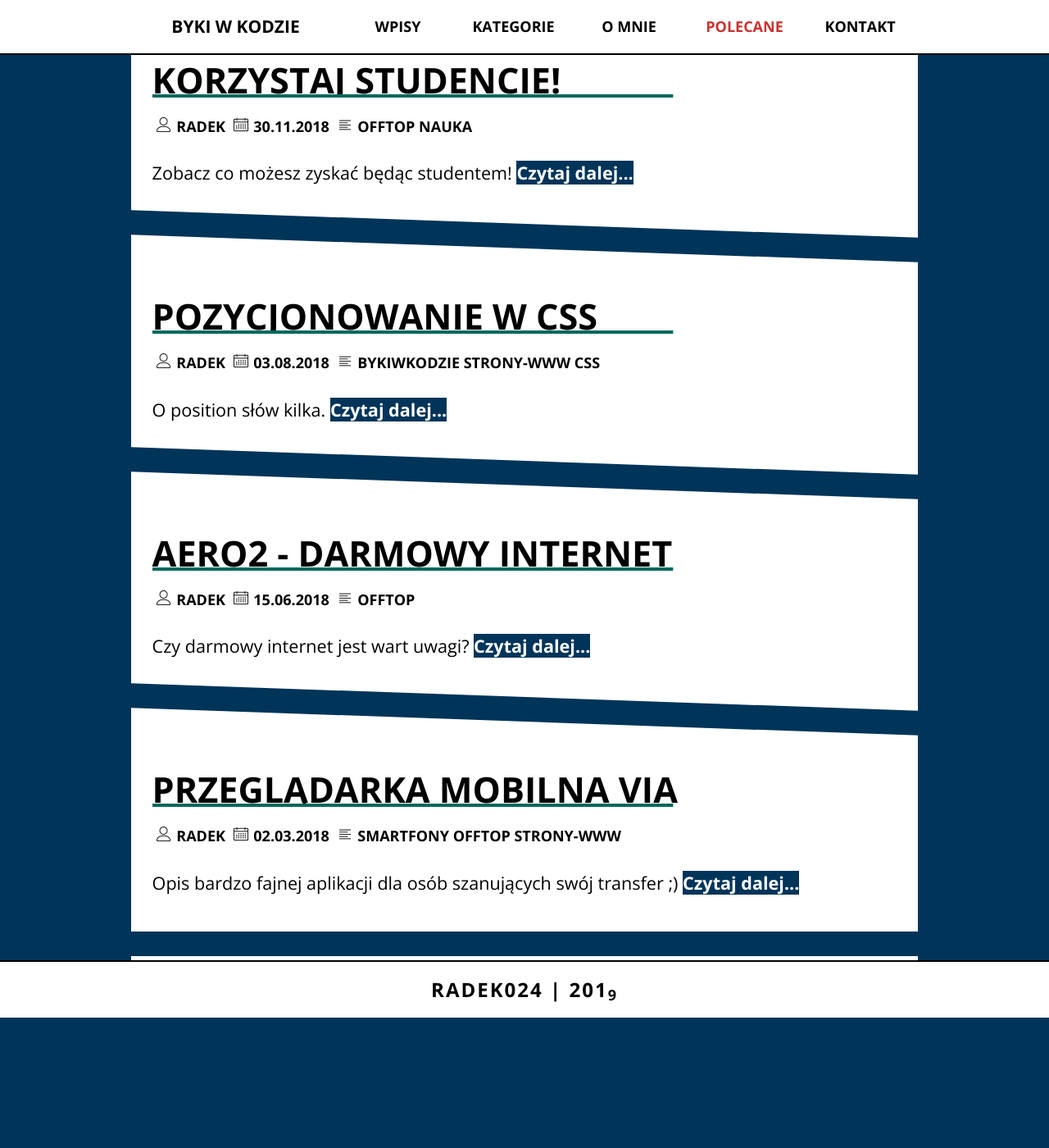
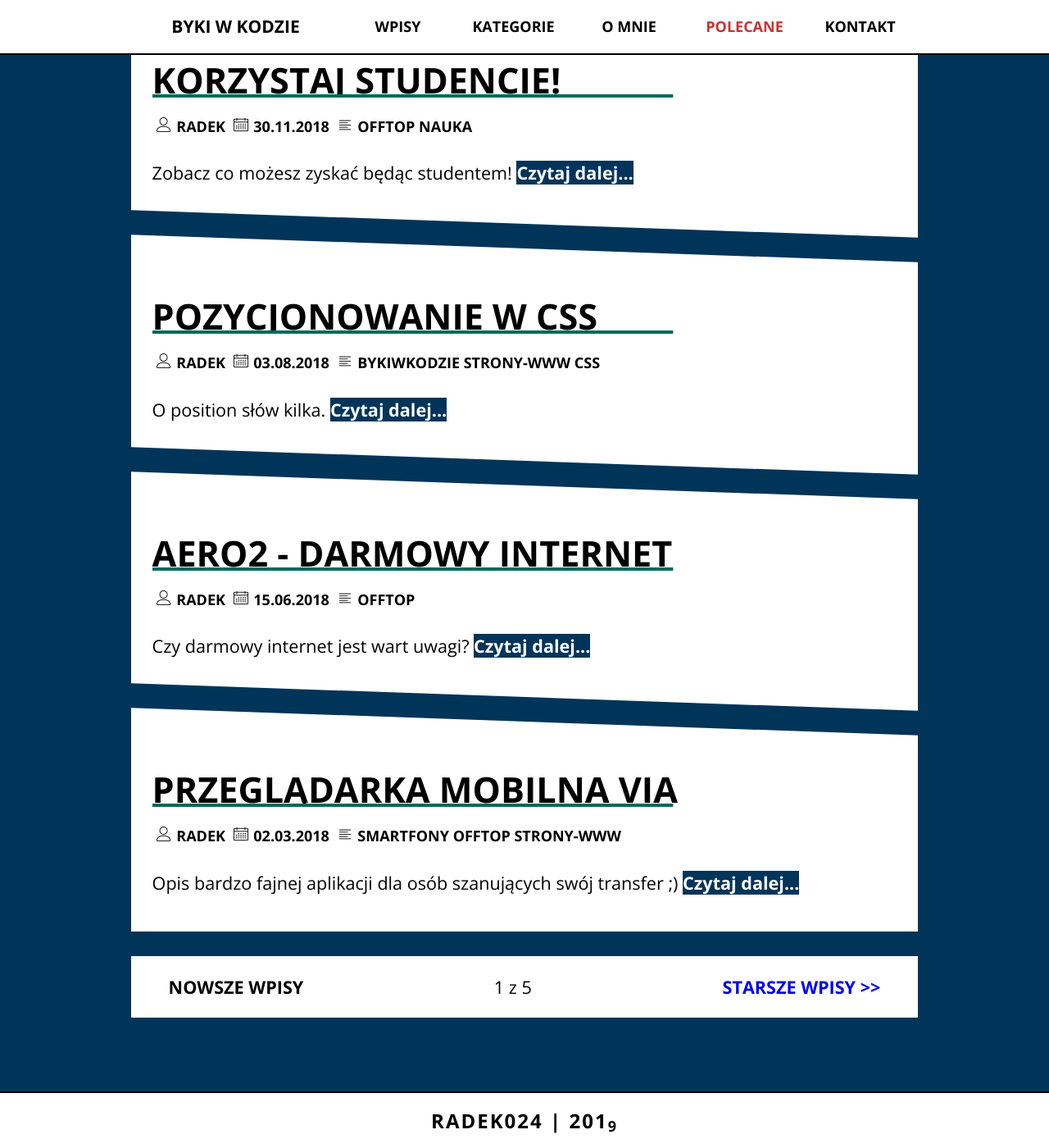
Before and after one commit to radek024/blog, a Jekyll site: the page built from index.html, in a window 1280 px wide and 1400 px high, scrolled down 713 px. Shown: the whole window at 82% size. Built offline with Jekyll 4.4.1, drawn with Linux system fonts in a browser that asks for light colours; the list of posts is cut into pages by our own code; before the commit the page ends 1954 px from its top, so only the background shows below that.

Commit message:
fixed menu & footer

```diff
--- a/css/style.css
+++ b/css/style.css
@@ -726,7 +726,8 @@ body .content .book a:visited{
   font-weight: 700;
   letter-spacing: 2px;
   text-transform: uppercase;
-  position: absolute;
+  position: relative;
+  margin-top: 51px;
   bottom: 0;
   z-index: 1;
   font-size: 24px;
@@ -829,6 +830,12 @@ body .content .book a:visited{
     align-items: center;
     vertical-align: middle;
     justify-content: space-around;
+    transition: .2s;
+  }
+
+  .hamburger-menu:hover{
+    cursor: pointer;
+    background-color: #FFC948;
   }
 
   .page-navigation{
@@ -847,7 +854,7 @@ body .content .book a:visited{
   }
 
   .page-navigation .nav-list.open{
-    transform: translateY(80px);
+    transform: translateY(7px);
     transition:opacity 2s, all .5s;
     opacity: 1;
   }
```
